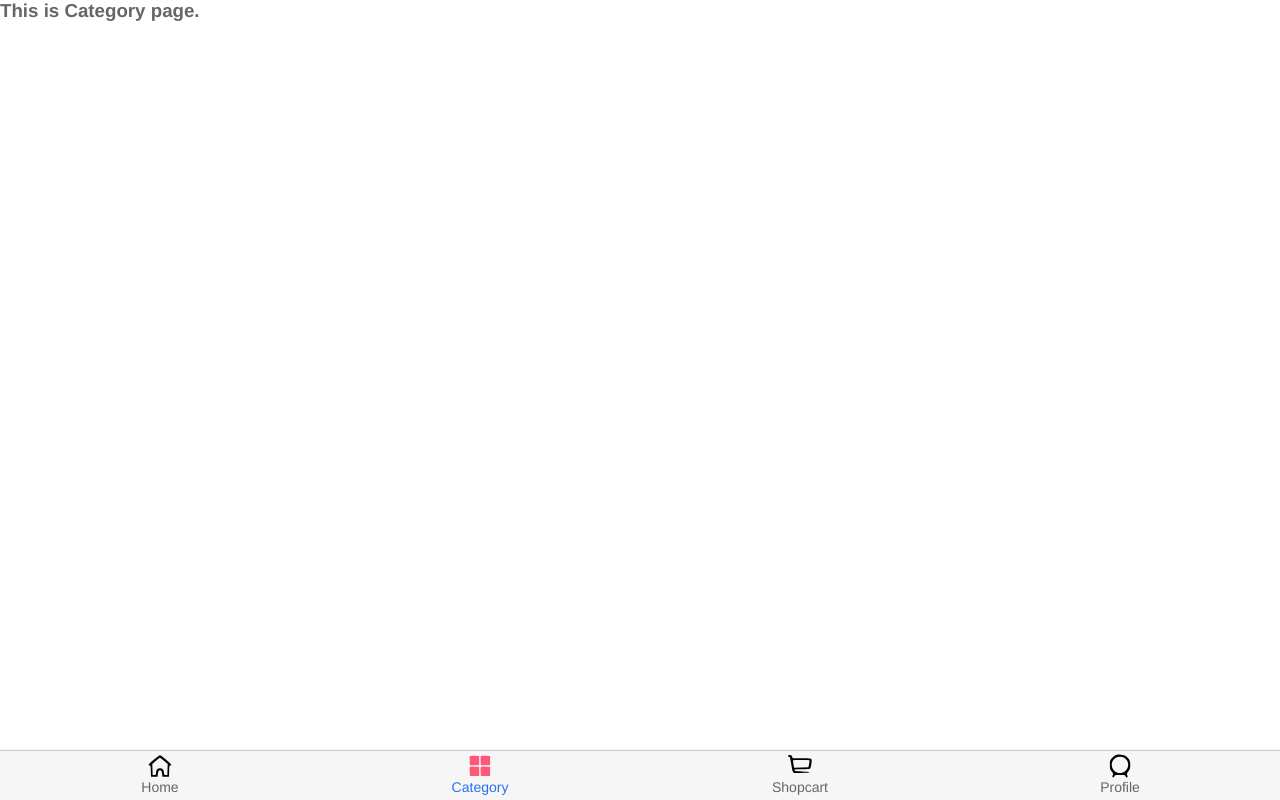
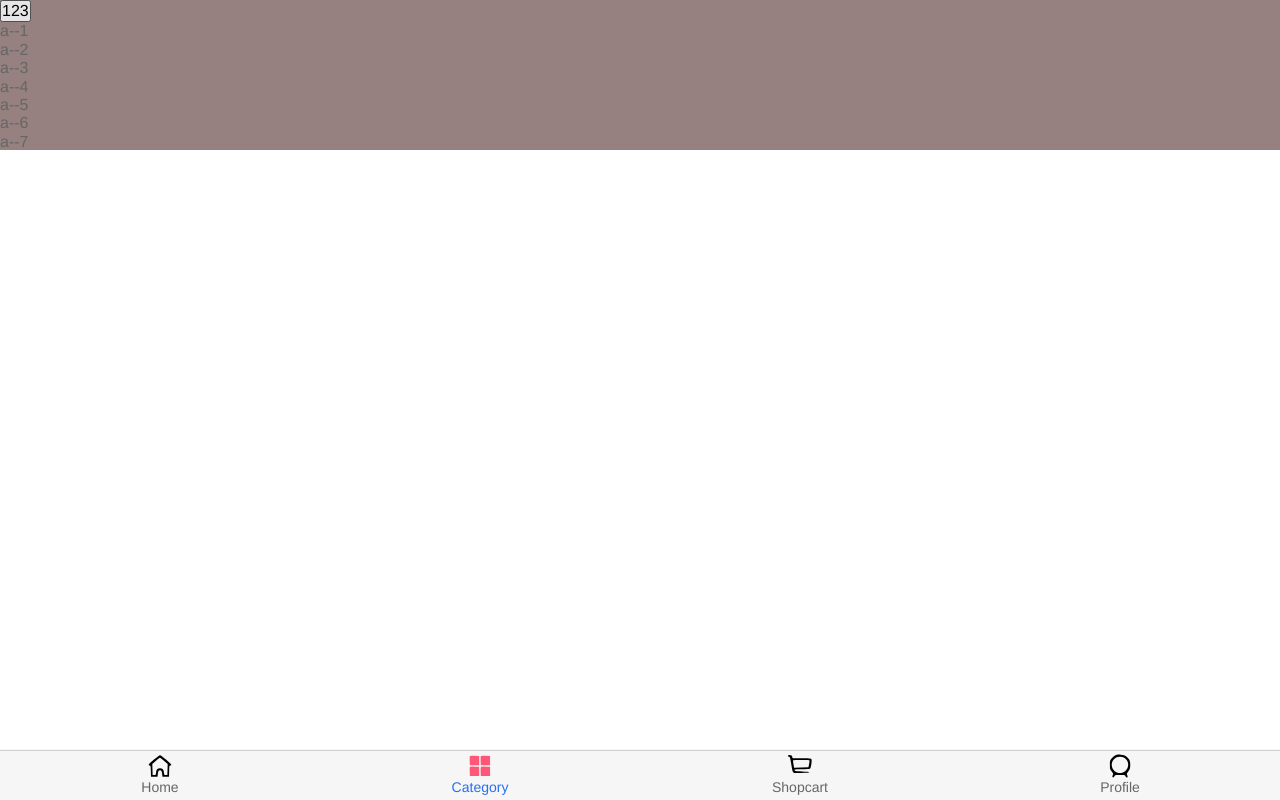
Before and after one commit to rss824i/mall, a Vue app: page /category in a window 1280 px wide. Built offline with nearby package versions, Linux system fonts and the light colour scheme.

Commit message:
移动端滚动_01\

```diff
--- /dev/null
+++ b/src/components/common/scroll/scroll.vue
@@ -0,0 +1,39 @@
+<template>
+<!-- 滚动封装 -->
+<!--
+    ref 如果绑定在组件的，通过this.$refs.值 获取的是一个组件对象
+    如果绑定到普通元素上，获取的是元素对象
+  -->
+  <div class='wrapper' ref='wrapper'>
+      <div class='content'>
+          <slot></slot>
+      </div>
+  </div>
+</template>
+
+<script>
+  import BScroll from 'better-scroll'
+ export default {
+   name: '',
+   data () {
+     return {
+         scroll :null
+     }
+   },
+   mounted(){
+    this.scroll = new BScroll(this.$refs.wrapper,{
+
+    })
+   },
+   components:{},
+   created () {},
+   // mounted () {},
+   computed: {},
+   watch: {},
+   methods: {}
+}
+</script>
+
+<style scoped>
+
+</style>
--- a/src/components/content/goods/GoodsList.vue
+++ b/src/components/content/goods/GoodsList.vue
@@ -1,6 +1,6 @@
 <template>
   <div class="goods">
-     <goods-list-item v-for="item in goods" :goods-item="item"/>
+     <goods-list-item v-for="(item,index) in goods" :goods-item="item"  :key="item.title"/>
   </div>
 </template>
 
--- a/src/components/content/tabControl/TabControl.vue
+++ b/src/components/content/tabControl/TabControl.vue
@@ -18,6 +18,7 @@
          currentIndex: 0
      }
    },
+//    父传子
    props:{
        titles:{
            type:Array,
@@ -33,7 +34,9 @@
    watch: {},
    methods: {
        itemClick(index){
-           this.currentIndex=index
+           this.currentIndex=index;
+           // 子传父
+           this.$emit('tabClick',index)
        }
    }
 }
--- a/src/main.js
+++ b/src/main.js
@@ -4,17 +4,15 @@ import Vue from 'vue'
 import App from './App.vue'
 import router from './router'
 
+
 Es6Promise.polyfill()
-
 /*
 处理手机端白屏问题
 import 'babel-polyfill'
 import Es6Promise from 'es6-promise'
 Es6Promise.polyfill()
-
 */
 Vue.config.productionTip = false
-
 new Vue({
   router,
   render: function (h) { return h(App) },
--- a/src/network/request.js
+++ b/src/network/request.js
@@ -3,7 +3,7 @@ import axios from 'axios'
 export function request(config) {
   // 创建axios示例
   const instance = axios.create({
-    baseURL: 'http://localhost:9999',
+    baseURL: 'http://152.136.185.210:7878/api/hy66',
     timeout: 10000
   })
 
--- a/src/router/index.js
+++ b/src/router/index.js
@@ -26,6 +26,7 @@ const routes=[
   },
   {
     path:"/category",
+    name:'Category',
     component: Category
   },
   {
--- a/src/views/category/Category.vue
+++ b/src/views/category/Category.vue
@@ -1,15 +1,166 @@
 <template>
-  <div>
-    <h3>This is Category page. </h3>
+  <div class='content1'>
+    <div class="content">
+      <button @click="btnClick">123</button>
+      <div>a--1</div>
+      <div>a--2</div>
+      <div>a--3</div>
+      <div>a--4</div>
+      <div>a--5</div>
+      <div>a--6</div>
+      <div>a--7</div>
+      <div>a--8</div>
+      <div>a--9</div>
+      <div>a--10</div>
+      <div>a--11</div>
+      <div>a--12</div>
+      <div>a--13</div>
+      <div>a--14</div>
+      <div>a--15</div>
+      <div>a--16</div>
+      <div>a--17</div>
+      <div>a--18</div>
+      <div>a--19</div>
+      <div>a--20</div>
+      <div>a--21</div>
+      <div>a--22</div>
+      <div>a--23</div>
+      <div>a--24</div>
+      <div>a--25</div>
+      <div>a--26</div>
+      <div>a--27</div>
+      <div>a--28</div>
+      <div>a--29</div>
+      <div>a--30</div>
+      <div>a--31</div>
+      <div>a--32</div>
+      <div>a--33</div>
+      <div>a--34</div>
+      <div>a--35</div>
+      <div>a--36</div>
+      <div>a--37</div>
+      <div>a--38</div>
+      <div>a--39</div>
+      <div>a--40</div>
+      <div>a--41</div>
+      <div>a--42</div>
+      <div>a--43</div>
+      <div>a--44</div>
+      <div>a--45</div>
+      <div>a--46</div>
+      <div>a--47</div>
+      <div>a--48</div>
+      <div>a--49</div>
+      <div>a--50</div>
+      <div>a--51</div>
+      <div>a--52</div>
+      <div>a--53</div>
+      <div>a--54</div>
+      <div>a--55</div>
+      <div>a--56</div>
+      <div>a--57</div>
+      <div>a--58</div>
+      <div>a--59</div>
+      <div>a--60</div>
+      <div>a--61</div>
+      <div>a--62</div>
+      <div>a--63</div>
+      <div>a--64</div>
+      <div>a--65</div>
+      <div>a--66</div>
+      <div>a--67</div>
+      <div>a--68</div>
+      <div>a--69</div>
+      <div>a--70</div>
+      <div>a--71</div>
+      <div>a--72</div>
+      <div>a--73</div>
+      <div>a--74</div>
+      <div>a--75</div>
+      <div>a--76</div>
+      <div>a--77</div>
+      <div>a--78</div>
+      <div>a--79</div>
+      <div>a--80</div>
+      <div>a--81</div>
+      <div>a--82</div>
+      <div>a--83</div>
+      <div>a--84</div>
+      <div>a--85</div>
+      <div>a--86</div>
+      <div>a--87</div>
+      <div>a--88</div>
+      <div>a--89</div>
+      <div>a--90</div>
+      <div>a--91</div>
+      <div>a--92</div>
+      <div>a--93</div>
+      <div>a--94</div>
+      <div>a--95</div>
+      <div>a--96</div>
+      <div>a--97</div>
+      <div>a--98</div>
+      <div>a--99</div>
+      <div>a--100</div>
+    </div>
   </div>
 
 </template>
 
 <script>
+  import BScroll from 'better-scroll'
   export default {
-    name:"Category"
+    name: "Category",
+    data(){
+      return {
+        scroll :null
+      }
+    },
+    // 组件创建完调用
+    created() {
+      // 由于组件创建完，未挂载完
+      // this.bs = new BScroll('.content1', {})
+    },
+    mounted(){
+      this.bs = new BScroll(document.querySelector(".content1"), {
+        // 监控滚动位置
+        probeType:3,
+        // 打开上拉加载
+        pullUpLoad: true
+      })
+
+      this.bs.on('scroll',(position)=>{
+          // 上拉加载位置
+          // console.log(position);
+      })
+
+      this.bs.on('pullingUp',()=>{
+        console.log("上拉加载");
+      })
+    },
+    methods: {
+      btnClick(){
+        console.log("btnClick");
+      }
+    }
   }
 </script>
 
 <style scoped>
+  .content_ {
+    height: 150px;
+    background-color: red;
+    /* 原生局部滚动 */
+    /* 超出指定高度部分自动隐藏 */
+    /* overflow: hidden; */
+    /* 在y轴滚动，设置此属性后，会默认设置上面的这个属性 */
+    overflow-y: scroll;
+  }
+
+  .content1 {
+    height: 150px;
+    background-color: rgb(150, 128, 128);
+
+    overflow: hidden;
+  }
 </style>
--- a/src/views/home/Home.vue
+++ b/src/views/home/Home.vue
@@ -4,15 +4,21 @@
     <nav-bar class="home-nav">
       <div slot="center">Shopping Street</div>
     </nav-bar>
+
+    <scroll class="content">
+
       <!-- 轮播图 -->
       <!-- 父传子  动态绑定 将banners动态绑定到子组件的banners上（:子组件属性） -->
       <home-swiper :banners='banners'></home-swiper>
-    <!--  -->
+      <!--  推荐 -->
       <home-recommend-view :recommends='recommends'></home-recommend-view>
       <!--  -->
       <feature-view />
-    <tab-control :titles="['Fashion','Fangle','Choiceness']"></tab-control>
-    <goods-list :goods="goods['pop'].list"></goods-list>
+      <!-- @tabClick="tabClick" 子传父 -->
+      <tab-control :titles="['Fashion','Fangle','Choiceness']" @tabClick="tabClick"></tab-control>
+      <goods-list :goods="showGoods" />
+
+    </scroll>
   </div>
 
 </template>
@@ -20,6 +26,7 @@
 <script>
   import NavBar from 'components/common/navbar/NavBar.vue'
   import TabControl from '@/components/content/tabControl/TabControl.vue'
+  import Scroll from 'components/common/scroll/scroll'
 
   import HomeSwiper from 'views/home/childComps/HomeSwiper.vue'
   import HomeRecommendView from 'views/home/childComps/HomeRecommendView'
@@ -52,7 +59,8 @@
             page: 0,
             list: []
           },
-        }
+        },
+        currentType: "pop"
       }
     },
     components: {
@@ -62,7 +70,8 @@
       HomeSwiper,
       HomeRecommendView,
       FeatureView,
-      GoodsList
+      GoodsList,
+      Scroll
     },
     // 组件创建完成后请求数据
     created() {
@@ -74,26 +83,52 @@
       this.getHomeGoods("sell")
     },
     methods: {
+      /*
+       * 事件监听
+       */
+      tabClick(index) {
+        //  console.log(index);
+        switch (index) {
+          case 0:
+            this.currentType = 'pop'
+            break
+          case 1:
+            this.currentType = 'new'
+            break
+          case 2:
+            this.currentType = 'sell'
+            break
+        }
+      },
+      /*
+       * 网络请求
+       */
       getHomeMutidate() {
         getHomeMutidate().then(res => {
-          console.log(res);
+          // console.log(res);
           this.banners = res.data.banner.list
           this.recommends = res.data.recommend.list
         })
       },
       getHomeGoods(type) {
-        const page = this.goods[type].page+1
+        const page = this.goods[type].page + 1
         getHomeGoods(type, page).then(res => {
           console.log(res);
           this.goods[type].list.push(...res.data.list)
           this.goods[type].page += 1
         })
       }
+    },
+    computed: {
+      showGoods() {
+        return this.goods[this.currentType].list
+      }
     }
   }
 </script>
 
 <style scoped>
+  /* scoped 作用域，css只在当前作用域生效 */
   #home {
     padding-top: 43px;
   }
@@ -112,10 +147,18 @@
   }
 
   .tab-control {
+    /* tab-control在达到指定位置时固定不动 */
     /* 在正常没达到设定的位置之前 position默认是 sticky  达到设定的位置的时候，会自动改为fixed */
     /* 部分浏览器不支持这个属性，移动端都支持 */
     position: sticky;
     top: 44px;
     z-index: 9;
   }
+
+  .content {
+    height: 600px;
+    /* background-color: rgb(46, 49, 202); */
+
+    /* overflow: hidden; */
+  }
 </style>
```
Also changed, not shown: package.json (+4 -4 lines), 1 other file (tests, documents, lock files or other folders). Lines whose indentation alone changed are shown as unchanged.
